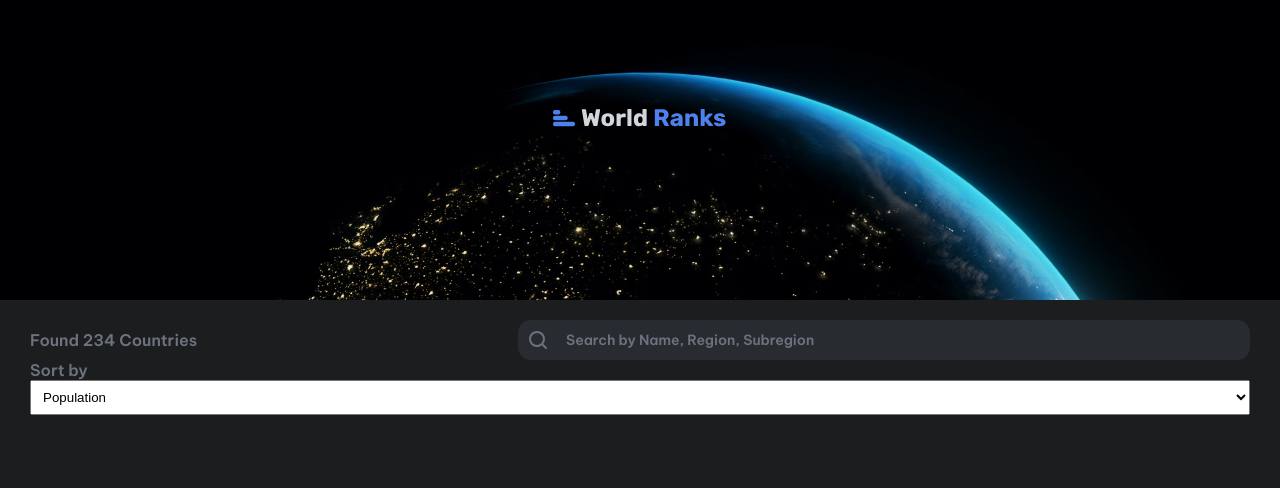
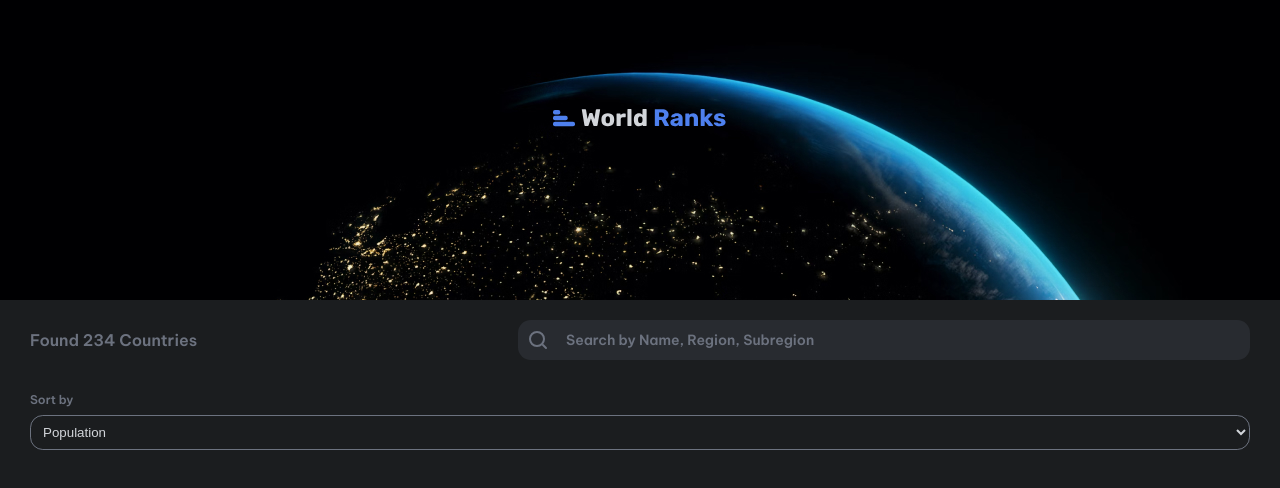
Before and after one commit to neshanth/devchallenges-country-listing, a React (Vite) app: page / in a window 1280 px wide. Shown: the top 488 px of the page. Built offline with nearby package versions, Linux system fonts and the light colour scheme.

Commit message:
styled sort input

```diff
--- a/src/components/Sorting/Sorting.jsx
+++ b/src/components/Sorting/Sorting.jsx
@@ -2,8 +2,8 @@ import "./Sorting.scss";
 const Sorting = () => {
   return (
     <div className="sorting-container">
-      <label className="sorting-label">Sort by</label>
-      <select className="sorting-input">
+      <label className="sorting-label small">Sort by</label>
+      <select className="sorting-input border-radius text">
         <option>Population</option>
         <option>Alphabetical</option>
         <option>Area</option>
--- a/src/components/Sorting/Sorting.scss
+++ b/src/components/Sorting/Sorting.scss
@@ -1,11 +1,19 @@
+@import "../../styles/variables.scss";
 .sorting-container {
   .sorting-label {
     display: inline-block;
     width: 100%;
+    margin-top: 2rem;
+    margin-bottom: 0.5rem;
   }
   .sorting-input {
     display: inline-block;
     width: 100%;
     padding: 0.5rem;
+    background: none;
+    border-color: $grey;
+    option {
+      background: none;
+    }
   }
 }
--- a/src/styles/index.scss
+++ b/src/styles/index.scss
@@ -22,3 +22,11 @@ body {
 .border-radius {
   border-radius: 0.8rem;
 }
+
+.small {
+  font-size: 0.75rem;
+}
+
+.text {
+  color: $text-color;
+}
```
